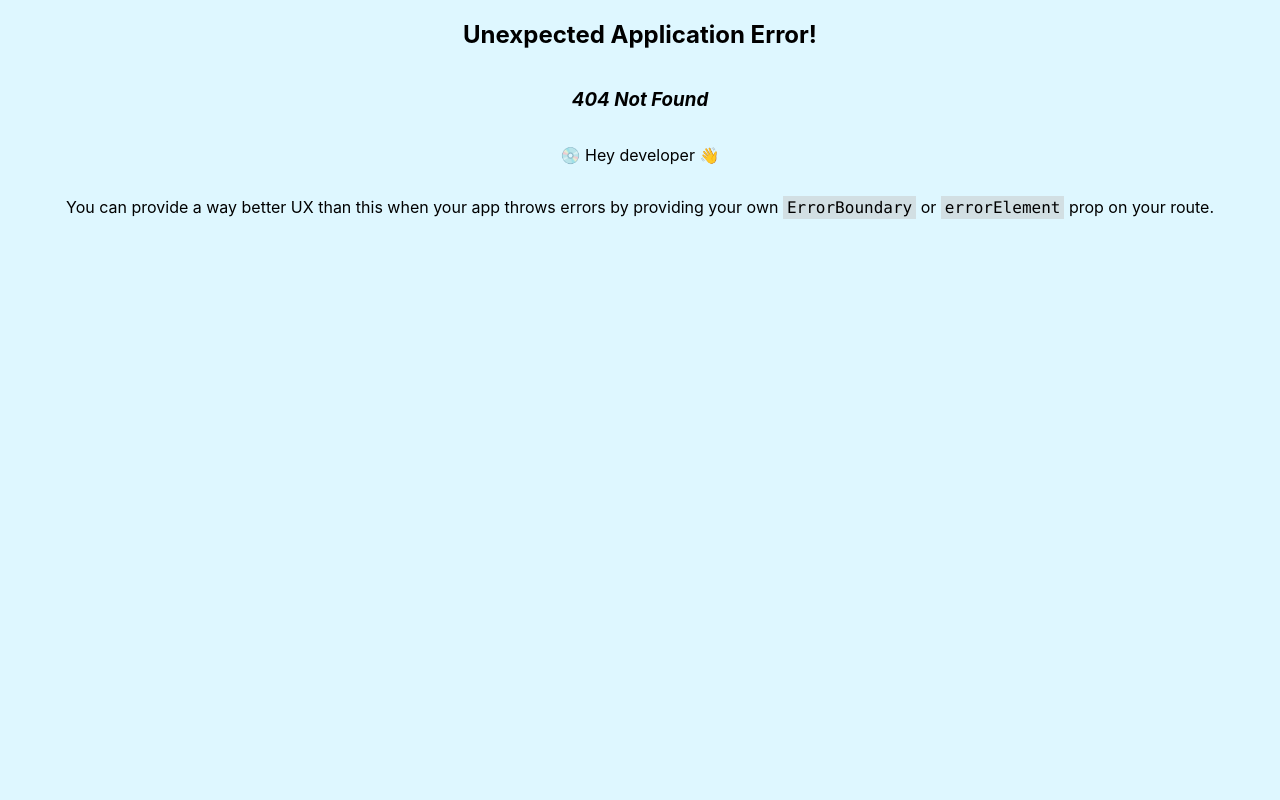
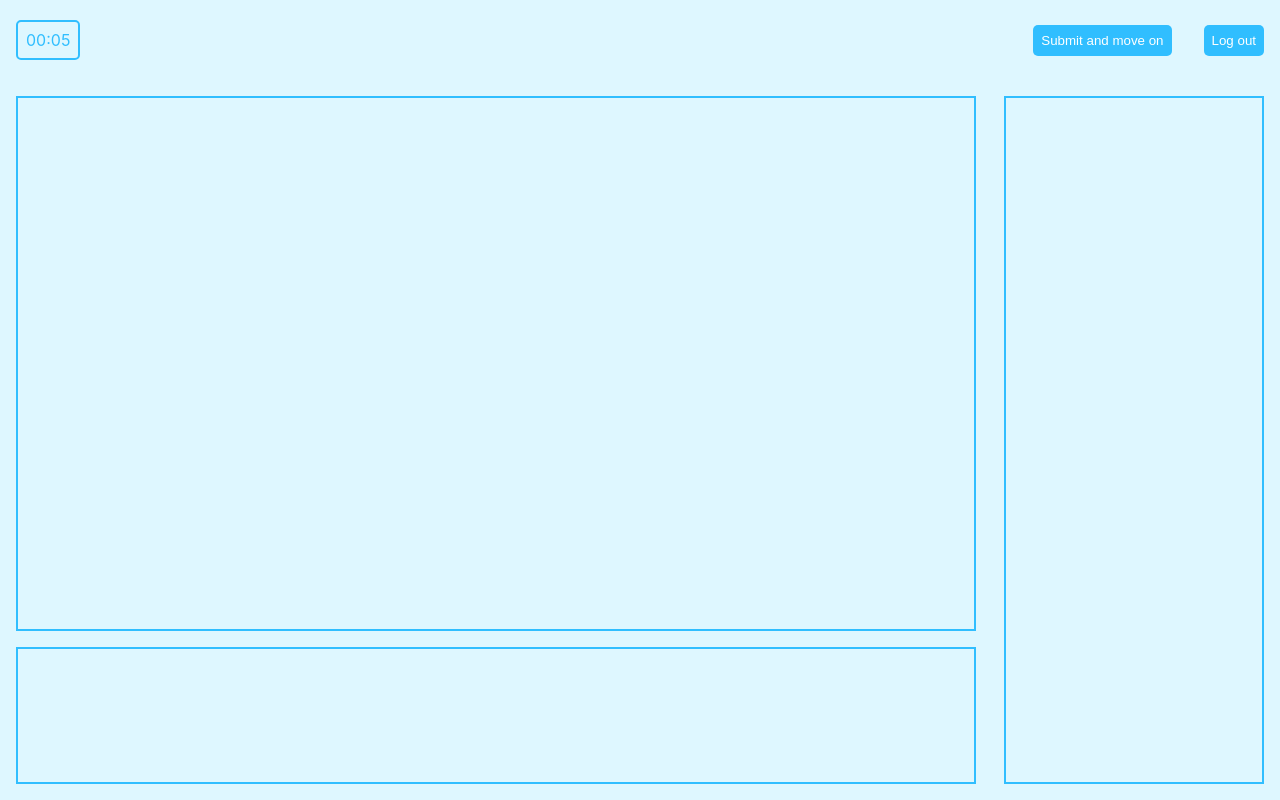
Before and after one commit to gwood1963/group-design-practical, a React (Create React App) app: page /game in a window 1280 px wide. Before the commit this address had no page. Built offline with nearby package versions, Linux system fonts and the light colour scheme.

Commit message:
Built layout of game page

```diff
--- a/src/components/ContentWrapper.tsx
+++ b/src/components/ContentWrapper.tsx
@@ -21,6 +21,9 @@ const MainWrapper = ({
         alignItems: alignItems ? alignItems : "center",
         justifyContent: justifyContent ? justifyContent : "center",
         height: "100%",
+        width: "100%",
+		margin: 0,
+		padding: 0
       }}
     >
       {children}
--- a/src/index.tsx
+++ b/src/index.tsx
@@ -8,6 +8,7 @@ import { initializeApp } from "firebase/app";
 import PageWrapper from "./components/PageWrapper";
 import HomePage from "./pages/HomePage";
 import UserTokenPage from "./pages/UserToken";
+import GamePage from "./pages/GamePage";
 
 const router = createBrowserRouter([
   {
@@ -21,6 +22,10 @@ const router = createBrowserRouter([
   {
     path: "/tokeninput",
     element: <UserTokenPage />,
+  },
+  {
+    path: "/game",
+    element: <GamePage />,
   },
 ]);
 
--- /dev/null
+++ b/src/pages/GamePage.tsx
@@ -0,0 +1,89 @@
+import { useEffect, useState } from "react";
+import ActionButton from "../components/ActionButton";
+import MainWrapper from "../components/ContentWrapper";
+
+const GamePage = () => {
+  const [time, setTime] = useState<number>(0);
+  let start = 0;
+  useEffect(() => {
+    start = Date.now() / 1000;
+    const interval = setInterval(() => {
+      setTime(Math.floor(Date.now() / 1000 - start));
+    }, 1000);
+
+    return () => clearInterval(interval);
+  }, []);
+
+  return (
+    <MainWrapper flexDirection="column">
+      <div
+        style={{
+          display: "flex",
+          flexDirection: "row",
+          alignItems: "center",
+          justifyContent: "space-between",
+          width: "100%",
+          height: "10%",
+        }}
+      >
+        <div
+          style={{
+            margin: "1rem",
+            padding: "0.5rem",
+            color: "#30BEFF",
+            border: "2px solid #30BEFF",
+            borderRadius: "5px",
+          }}
+        >{`${Math.floor(time / 60)
+          .toString()
+          .padStart(2, "0")}:${(time % 60).toString().padStart(2, "0")}
+				`}</div>
+        <div style={{ flexGrow: 1 }}></div>
+        <ActionButton text="Submit and move on" onClick={() => {}} />
+        <ActionButton text="Log out" onClick={() => {}} />
+      </div>
+      <div
+        style={{
+          display: "flex",
+          flexDirection: "row",
+          height: "90%",
+          width: "100%",
+        }}
+      >
+        <div
+          style={{
+            display: "flex",
+            flexDirection: "column",
+            flexGrow: 1,
+            margin: "1rem",
+          }}
+        >
+          <div
+            style={{
+              width: "100%",
+              height: "80%",
+              marginBottom: "1rem",
+              border: "2px solid #30BEFF",
+            }}
+          ></div>
+          <div
+            style={{
+              width: "100%",
+              border: "2px solid #30BEFF",
+              height: "20%",
+            }}
+          ></div>
+        </div>
+        <div
+          style={{
+            width: "20%",
+            margin: "1rem",
+            border: "2px solid #30BEFF",
+          }}
+        ></div>
+      </div>
+    </MainWrapper>
+  );
+};
+
+export default GamePage;
--- a/src/pages/HomePage.tsx
+++ b/src/pages/HomePage.tsx
@@ -3,9 +3,7 @@ import LinkButton from "../components/LinkButton";
 
 const HomePage = () => {
   return (
-    <MainWrapper
-        justifyContent="space-around"
-    >
+    <MainWrapper>
       <LinkButton text="Candidate" target="signup" />
       <LinkButton text="Admin" target="adminRoot" />
     </MainWrapper>
--- a/src/pages/UserToken.tsx
+++ b/src/pages/UserToken.tsx
@@ -13,10 +13,19 @@ const UserTokenPage = () => {
       <LinkButton target="/" text="back button" image="/back.svg" />
       <MainWrapper flexDirection="column">
         <div style={{ display: "flex", flexDirection: "column" }}>
-          <label style={{ padding: "0.5rem 2rem" }}>
+          <label style={{ color: "#0089C4", padding: "0.5rem 2rem" }}>
             Enter a puzzle token:
           </label>
-          <input onChange={(e) => setToken(e.target.value)} value={token} />
+          <input
+            style={{
+              border: "2px solid #30BEFF",
+              borderRadius: "100px",
+              padding: "0.5rem",
+            }}
+            placeholder="token"
+            onChange={(e) => setToken(e.target.value)}
+            value={token}
+          />
         </div>
         <ActionButton
           text="Submit"
```
